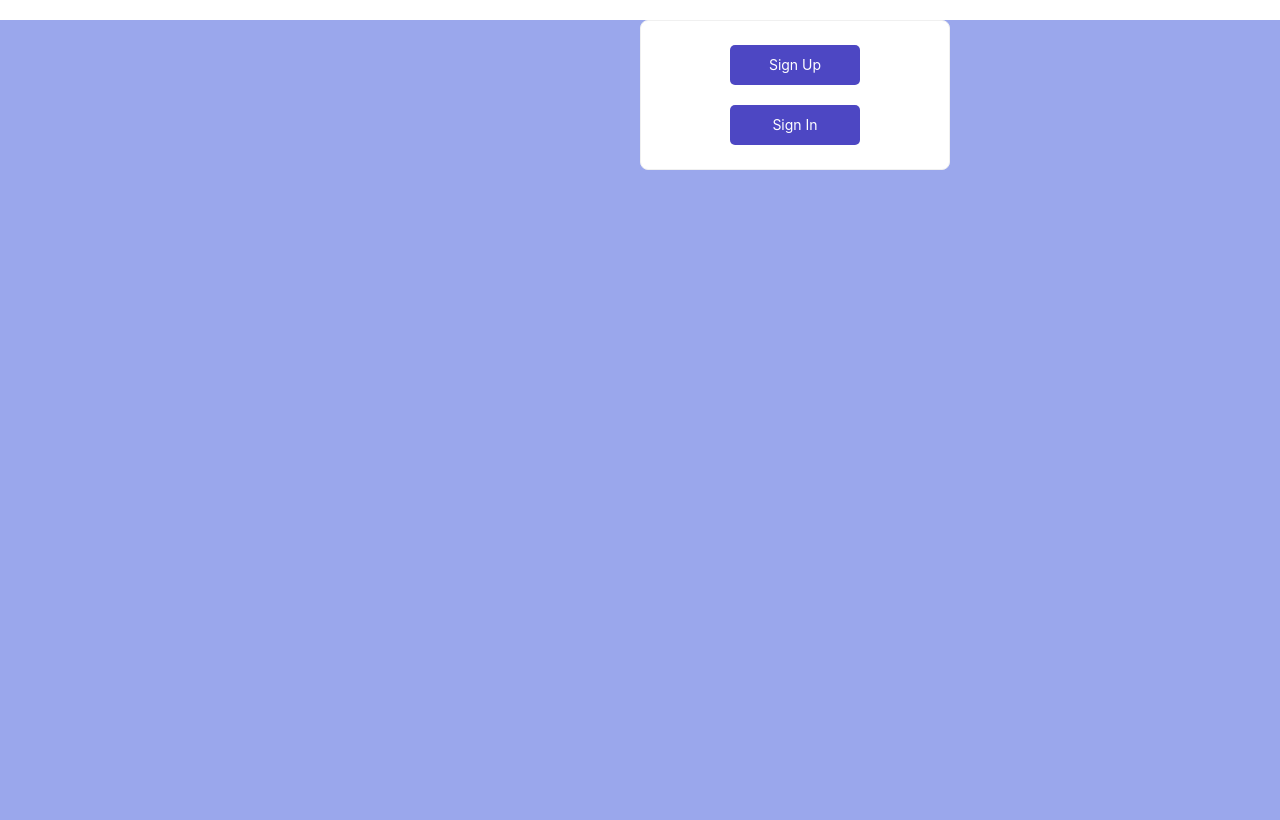
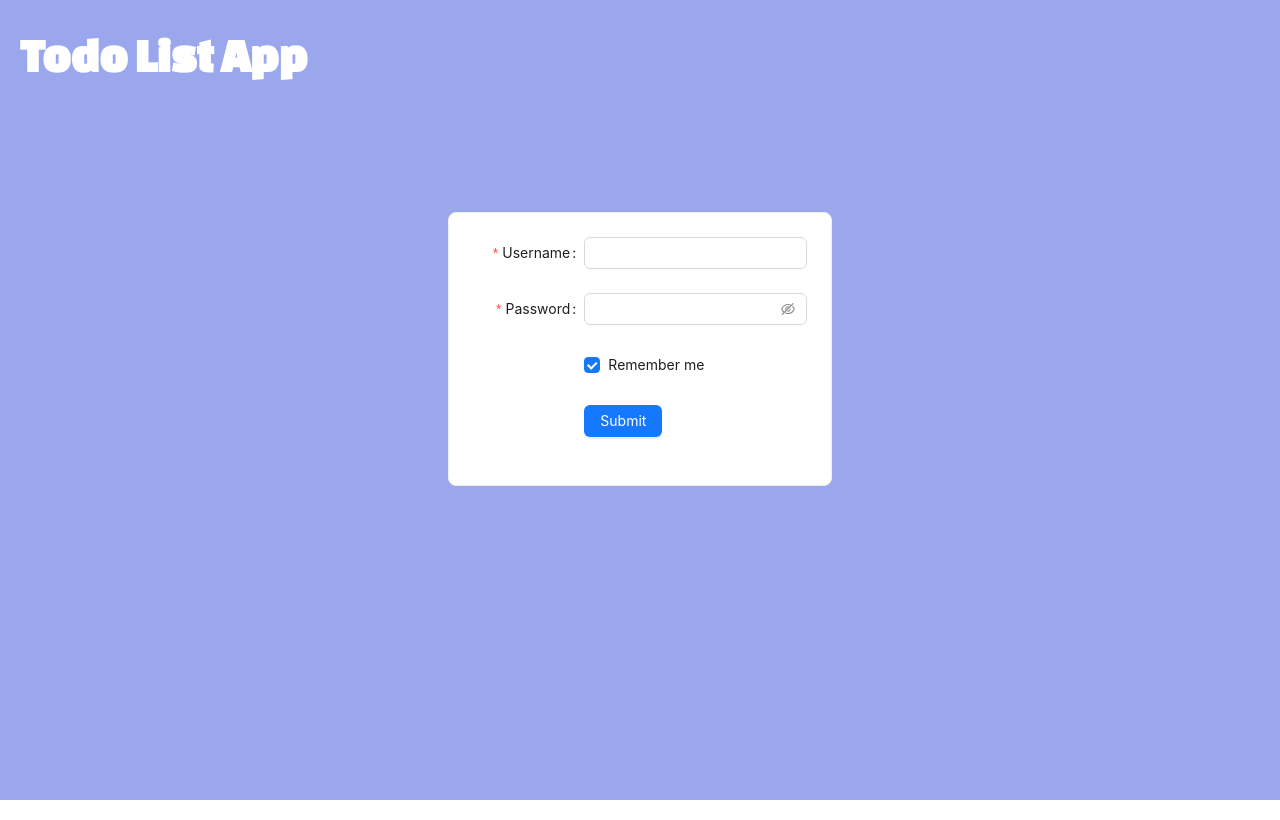
Before and after one commit to Shamil1001/todo-app, a React (Vite) app: page /login in a window 1280 px wide. Built offline with nearby package versions, Linux system fonts and the light colour scheme.

Commit message:
login page created

```diff
--- a/src/pages/login.tsx
+++ b/src/pages/login.tsx
@@ -1,7 +1,7 @@
 import * as React from "react";
-// import "../components/signup.css";
-// import signupImg from "../assets/undraw_join_re_w1lh.svg";
-import { Card, Button } from "antd";
+import { Card } from "antd";
+import { Button, Checkbox, Form, Input } from "antd";
+import Navbar from "../components/navbar";
 
 const onFinish = (values: any) => {
   console.log("Success:", values);
@@ -14,17 +14,54 @@
 export default function Login() {
   return (
     <>
-      <div className="signup_page">
-        <div className="signup_left">{/* <img src={signupImg} /> */}</div>
-        <div className="signup_box">
-          <Card className="signup_login_card">
-            {/* <h1>Sign up</h1> */}
-            <div className="card_buttons">
-              <button className="signup_btn">Sign Up</button>
-              <button className="signup_btn">Sign In</button>
-            </div>
-          </Card>
-        </div>
+      <Navbar />
+      <div className="register_main">
+        <Card className="register_form">
+          <Form
+            name="basic"
+            labelCol={{ span: 8 }}
+            wrapperCol={{ span: 16 }}
+            style={{ maxWidth: 600 }}
+            initialValues={{ remember: true }}
+            onFinish={onFinish}
+            onFinishFailed={onFinishFailed}
+            autoComplete="off"
+          >
+            <Form.Item
+              label="Username"
+              name="username"
+              rules={[
+                { required: true, message: "Please input your username!" },
+              ]}
+            >
+              <Input />
+            </Form.Item>
+
+            <Form.Item
+              label="Password"
+              name="password"
+              rules={[
+                { required: true, message: "Please input your password!" },
+              ]}
+            >
+              <Input.Password />
+            </Form.Item>
+
+            <Form.Item
+              name="remember"
+              valuePropName="checked"
+              wrapperCol={{ offset: 8, span: 16 }}
+            >
+              <Checkbox>Remember me</Checkbox>
+            </Form.Item>
+
+            <Form.Item wrapperCol={{ offset: 8, span: 16 }}>
+              <Button type="primary" htmlType="submit">
+                Submit
+              </Button>
+            </Form.Item>
+          </Form>
+        </Card>
       </div>
     </>
   );
```
